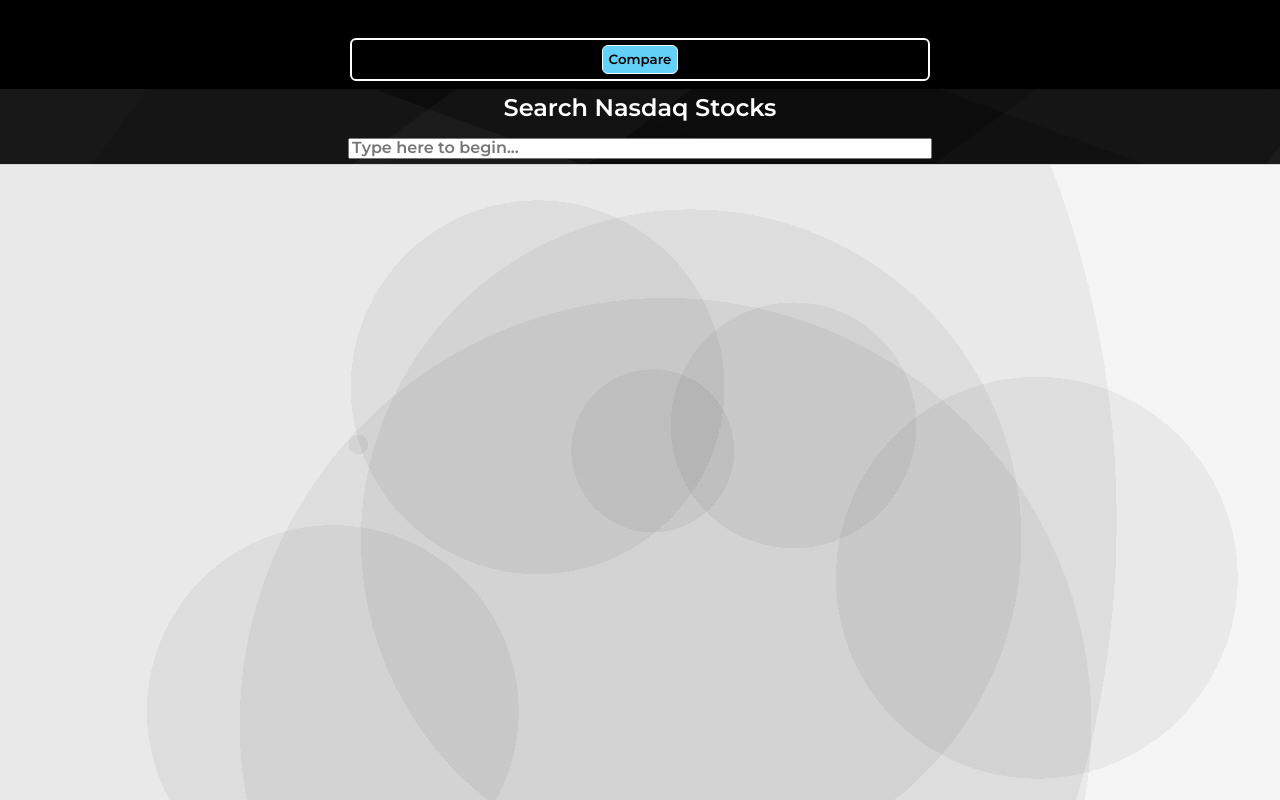
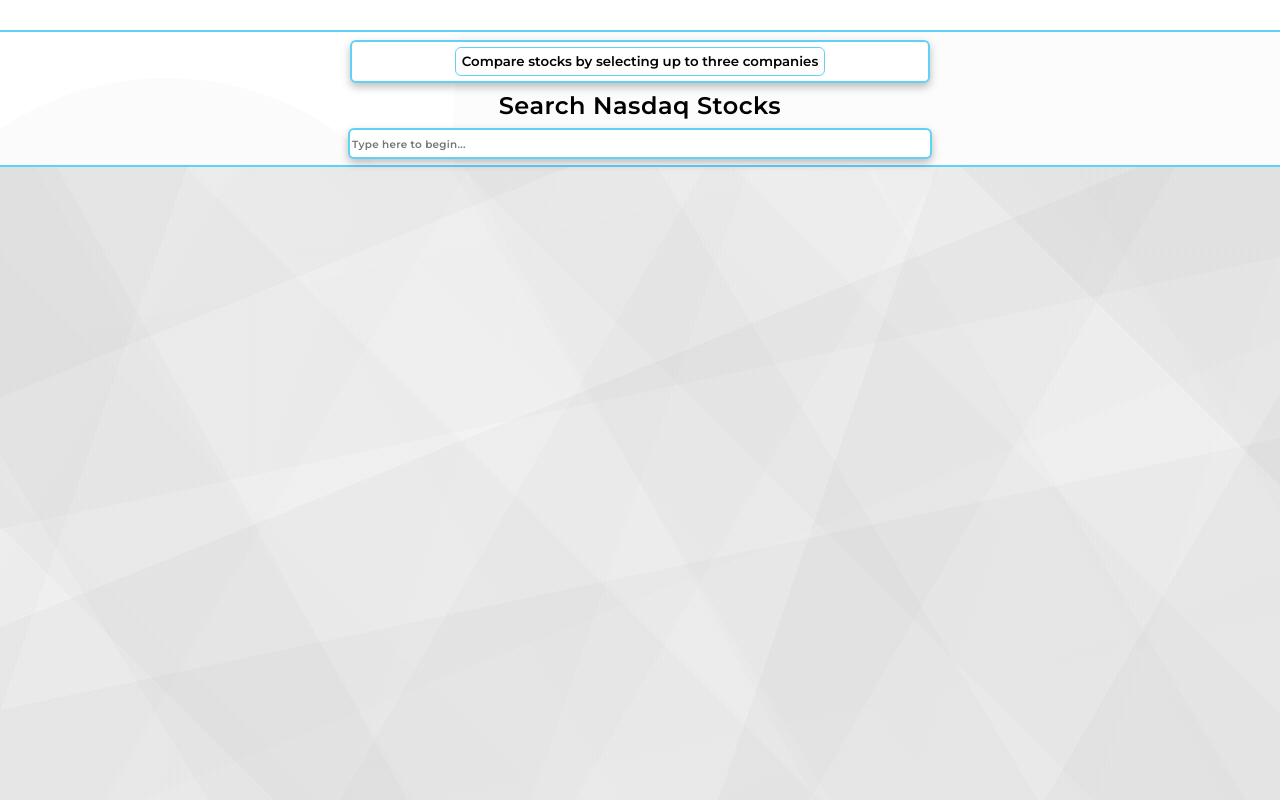
Before and after one commit to JordanAlexanderIT/jordanalexanderit.github.io, a plain HTML site: page stocksearch/index.html in a window 1280 px wide. Drawn offline with Linux system fonts and the light colour scheme; no server answers.

Commit message:
Submission version update
Close to the final version.

```diff
--- a/stocksearch/css/styles.css
+++ b/stocksearch/css/styles.css
@@ -41,11 +41,62 @@ body {
   width: 100vw;
   display: flex;
   flex-direction: column;
-  background-color: black;
+  /* background-color: white; */
+  background-image: radial-gradient(
+      circle at 13% 47%,
+      rgba(140, 140, 140, 0.03) 0%,
+      rgba(140, 140, 140, 0.03) 25%,
+      transparent 25%,
+      transparent 100%
+    ),
+    radial-gradient(
+      circle at 28% 63%,
+      rgba(143, 143, 143, 0.03) 0%,
+      rgba(143, 143, 143, 0.03) 16%,
+      transparent 16%,
+      transparent 100%
+    ),
+    radial-gradient(
+      circle at 81% 56%,
+      rgba(65, 65, 65, 0.03) 0%,
+      rgba(65, 65, 65, 0.03) 12%,
+      transparent 12%,
+      transparent 100%
+    ),
+    radial-gradient(
+      circle at 26% 48%,
+      rgba(60, 60, 60, 0.03) 0%,
+      rgba(60, 60, 60, 0.03) 6%,
+      transparent 6%,
+      transparent 100%
+    ),
+    radial-gradient(
+      circle at 97% 17%,
+      rgba(150, 150, 150, 0.03) 0%,
+      rgba(150, 150, 150, 0.03) 56%,
+      transparent 56%,
+      transparent 100%
+    ),
+    radial-gradient(
+      circle at 50% 100%,
+      rgba(25, 25, 25, 0.03) 0%,
+      rgba(25, 25, 25, 0.03) 36%,
+      transparent 36%,
+      transparent 100%
+    ),
+    radial-gradient(
+      circle at 55% 52%,
+      rgba(69, 69, 69, 0.03) 0%,
+      rgba(69, 69, 69, 0.03) 6%,
+      transparent 6%,
+      transparent 100%
+    ),
+    linear-gradient(90deg, rgb(255, 255, 255), rgb(255, 255, 255));
 }
 .stock-ticker {
   height: 4%;
-  background-color: black;
+  background-color: white;
+  border-bottom: 2px solid #61d1f7;
   overflow: hidden;
   padding-left: 100%;
   box-sizing: content-box;
@@ -91,58 +142,22 @@ body {
   animation-timing-function: linear;
   -webkit-animation-name: ticker;
   animation-name: ticker;
-  -webkit-animation-duration: 150s;
-  animation-duration: 150s;
+  -webkit-animation-duration: 200s;
+  animation-duration: 200s;
 }
 .ticker-item {
   display: inline-block;
   padding: 0 1rem;
   font-size: 1rem;
-  color: white;
+  color: black;
 }
 .searchbar-wrapper {
   display: flex;
   flex-direction: row;
   justify-content: center;
-  align-items: center;
   height: 10%;
   width: 100%;
-  border-bottom: 1px solid lightgray;
-  /* background-color: burlywood; */
-  background-image: linear-gradient(
-      200deg,
-      rgba(171, 171, 171, 0.05) 0%,
-      rgba(171, 171, 171, 0.05) 23%,
-      rgba(90, 90, 90, 0.05) 23%,
-      rgba(90, 90, 90, 0.05) 48%,
-      rgba(65, 65, 65, 0.05) 48%,
-      rgba(65, 65, 65, 0.05) 61%,
-      rgba(232, 232, 232, 0.05) 61%,
-      rgba(232, 232, 232, 0.05) 100%
-    ),
-    linear-gradient(
-      126deg,
-      rgba(194, 194, 194, 0.05) 0%,
-      rgba(194, 194, 194, 0.05) 11%,
-      rgba(127, 127, 127, 0.05) 11%,
-      rgba(127, 127, 127, 0.05) 33%,
-      rgba(117, 117, 117, 0.05) 33%,
-      rgba(117, 117, 117, 0.05) 99%,
-      rgba(248, 248, 248, 0.05) 99%,
-      rgba(248, 248, 248, 0.05) 100%
-    ),
-    linear-gradient(
-      144deg,
-      rgba(64, 64, 64, 0.05) 0%,
-      rgba(64, 64, 64, 0.05) 33%,
-      rgba(211, 211, 211, 0.05) 33%,
-      rgba(211, 211, 211, 0.05) 50%,
-      rgba(53, 53, 53, 0.05) 50%,
-      rgba(53, 53, 53, 0.05) 75%,
-      rgba(144, 144, 144, 0.05) 75%,
-      rgba(144, 144, 144, 0.05) 100%
-    ),
-    linear-gradient(329deg, hsl(148, 0%, 0%), hsl(148, 0%, 0%));
+  border-bottom: 2px solid #61d1f7;
 }
 .ticker-item-price {
   color: #32cd32;
@@ -151,9 +166,9 @@ body {
 .stock-search-title {
   text-align: center;
   font-size: 1.5rem;
-  color: white;
-  height: 50%;
-  padding-bottom: 1rem;
+  color: black;
+  margin-bottom: 0.5rem;
+  letter-spacing: 0.02em;
 }
 .searchbar {
   display: flex;
@@ -167,23 +182,29 @@ body {
   justify-content: center;
   width: 100%;
   height: 50%;
+  filter: drop-shadow(0px 4px 4px rgba(0, 0, 0, 0.25));
 }
 .stock-search input {
   width: 50%;
+  height: 25px;
+  border: 2px solid #61d1f7;
+  border-radius: 6px;
+  letter-spacing: 0.02em;
 }
 .stock-search input::placeholder {
   font-weight: bold;
   font-family: "montserrat", Arial, sans-serif;
-  font-size: 1rem;
+  font-size: 0.65rem;
 }
 .compare-wrapper {
   display: flex;
   justify-content: center;
   width: 45%;
-  background-color: black;
-  border: 2px solid white;
+  background-color: white;
+  border: 2px solid #61d1f7;
   border-radius: 6px;
   margin: 0.5rem auto;
+  filter: drop-shadow(0px 4px 4px rgba(0, 0, 0, 0.25));
 }
 .comp-entry-button {
   background-color: #61d1f7;
@@ -204,88 +225,131 @@ body {
   align-items: center;
   height: 85%;
   width: 100%;
-  background-image: radial-gradient(
-      circle at 28% 44%,
-      hsla(77, 0%, 3%, 0.05) 0%,
-      hsla(77, 0%, 3%, 0.05) 1%,
-      transparent 1%,
-      transparent 73%,
-      transparent 73%,
-      transparent 100%
+  background-image: linear-gradient(
+      158deg,
+      rgba(84, 84, 84, 0.03) 0%,
+      rgba(84, 84, 84, 0.03) 20%,
+      rgba(219, 219, 219, 0.03) 20%,
+      rgba(219, 219, 219, 0.03) 40%,
+      rgba(54, 54, 54, 0.03) 40%,
+      rgba(54, 54, 54, 0.03) 60%,
+      rgba(99, 99, 99, 0.03) 60%,
+      rgba(99, 99, 99, 0.03) 80%,
+      rgba(92, 92, 92, 0.03) 80%,
+      rgba(92, 92, 92, 0.03) 100%
     ),
-    radial-gradient(
-      circle at 81% 65%,
-      hsla(77, 0%, 3%, 0.05) 0%,
-      hsla(77, 0%, 3%, 0.05) 18%,
-      transparent 18%,
-      transparent 77%,
-      transparent 77%,
-      transparent 100%
+    linear-gradient(
+      45deg,
+      rgba(221, 221, 221, 0.02) 0%,
+      rgba(221, 221, 221, 0.02) 14.286%,
+      rgba(8, 8, 8, 0.02) 14.286%,
+      rgba(8, 8, 8, 0.02) 28.572%,
+      rgba(52, 52, 52, 0.02) 28.572%,
+      rgba(52, 52, 52, 0.02) 42.858%,
+      rgba(234, 234, 234, 0.02) 42.858%,
+      rgba(234, 234, 234, 0.02) 57.144%,
+      rgba(81, 81, 81, 0.02) 57.144%,
+      rgba(81, 81, 81, 0.02) 71.42999999999999%,
+      rgba(239, 239, 239, 0.02) 71.43%,
+      rgba(239, 239, 239, 0.02) 85.71600000000001%,
+      rgba(187, 187, 187, 0.02) 85.716%,
+      rgba(187, 187, 187, 0.02) 100.002%
     ),
-    radial-gradient(
-      circle at 51% 45%,
-      hsla(77, 0%, 3%, 0.05) 0%,
-      hsla(77, 0%, 3%, 0.05) 11%,
-      transparent 11%,
-      transparent 12%,
-      transparent 12%,
-      transparent 100%
+    linear-gradient(
+      109deg,
+      rgba(33, 33, 33, 0.03) 0%,
+      rgba(33, 33, 33, 0.03) 12.5%,
+      rgba(147, 147, 147, 0.03) 12.5%,
+      rgba(147, 147, 147, 0.03) 25%,
+      rgba(131, 131, 131, 0.03) 25%,
+      rgba(131, 131, 131, 0.03) 37.5%,
+      rgba(151, 151, 151, 0.03) 37.5%,
+      rgba(151, 151, 151, 0.03) 50%,
+      rgba(211, 211, 211, 0.03) 50%,
+      rgba(211, 211, 211, 0.03) 62.5%,
+      rgba(39, 39, 39, 0.03) 62.5%,
+      rgba(39, 39, 39, 0.03) 75%,
+      rgba(55, 55, 55, 0.03) 75%,
+      rgba(55, 55, 55, 0.03) 87.5%,
+      rgba(82, 82, 82, 0.03) 87.5%,
+      rgba(82, 82, 82, 0.03) 100%
     ),
-    radial-gradient(
-      circle at 10% 56%,
-      hsla(77, 0%, 3%, 0.05) 0%,
-      hsla(77, 0%, 3%, 0.05) 82%,
-      transparent 82%,
-      transparent 90%,
-      transparent 90%,
-      transparent 100%
+    linear-gradient(
+      348deg,
+      rgba(42, 42, 42, 0.02) 0%,
+      rgba(42, 42, 42, 0.02) 20%,
+      rgba(8, 8, 8, 0.02) 20%,
+      rgba(8, 8, 8, 0.02) 40%,
+      rgba(242, 242, 242, 0.02) 40%,
+      rgba(242, 242, 242, 0.02) 60%,
+      rgba(42, 42, 42, 0.02) 60%,
+      rgba(42, 42, 42, 0.02) 80%,
+      rgba(80, 80, 80, 0.02) 80%,
+      rgba(80, 80, 80, 0.02) 100%
     ),
-    radial-gradient(
-      circle at 42% 35%,
-      hsla(77, 0%, 3%, 0.05) 0%,
-      hsla(77, 0%, 3%, 0.05) 22%,
-      transparent 22%,
-      transparent 77%,
-      transparent 77%,
-      transparent 100%
+    linear-gradient(
+      120deg,
+      rgba(106, 106, 106, 0.03) 0%,
+      rgba(106, 106, 106, 0.03) 14.286%,
+      rgba(67, 67, 67, 0.03) 14.286%,
+      rgba(67, 67, 67, 0.03) 28.572%,
+      rgba(134, 134, 134, 0.03) 28.572%,
+      rgba(134, 134, 134, 0.03) 42.858%,
+      rgba(19, 19, 19, 0.03) 42.858%,
+      rgba(19, 19, 19, 0.03) 57.144%,
+      rgba(101, 101, 101, 0.03) 57.144%,
+      rgba(101, 101, 101, 0.03) 71.42999999999999%,
+      rgba(205, 205, 205, 0.03) 71.43%,
+      rgba(205, 205, 205, 0.03) 85.71600000000001%,
+      rgba(53, 53, 53, 0.03) 85.716%,
+      rgba(53, 53, 53, 0.03) 100.002%
     ),
-    radial-gradient(
-      circle at 26% 86%,
-      hsla(77, 0%, 3%, 0.05) 0%,
-      hsla(77, 0%, 3%, 0.05) 17%,
-      transparent 17%,
-      transparent 52%,
-      transparent 52%,
-      transparent 100%
+    linear-gradient(
+      45deg,
+      rgba(214, 214, 214, 0.03) 0%,
+      rgba(214, 214, 214, 0.03) 16.667%,
+      rgba(255, 255, 255, 0.03) 16.667%,
+      rgba(255, 255, 255, 0.03) 33.334%,
+      rgba(250, 250, 250, 0.03) 33.334%,
+      rgba(250, 250, 250, 0.03) 50.001000000000005%,
+      rgba(231, 231, 231, 0.03) 50.001%,
+      rgba(231, 231, 231, 0.03) 66.668%,
+      rgba(241, 241, 241, 0.03) 66.668%,
+      rgba(241, 241, 241, 0.03) 83.33500000000001%,
+      rgba(31, 31, 31, 0.03) 83.335%,
+      rgba(31, 31, 31, 0.03) 100.002%
     ),
-    radial-gradient(
-      circle at 52% 88%,
-      hsla(77, 0%, 3%, 0.05) 0%,
-      hsla(77, 0%, 3%, 0.05) 49%,
-      transparent 49%,
-      transparent 70%,
-      transparent 70%,
-      transparent 100%
+    linear-gradient(
+      59deg,
+      rgba(224, 224, 224, 0.03) 0%,
+      rgba(224, 224, 224, 0.03) 12.5%,
+      rgba(97, 97, 97, 0.03) 12.5%,
+      rgba(97, 97, 97, 0.03) 25%,
+      rgba(143, 143, 143, 0.03) 25%,
+      rgba(143, 143, 143, 0.03) 37.5%,
+      rgba(110, 110, 110, 0.03) 37.5%,
+      rgba(110, 110, 110, 0.03) 50%,
+      rgba(34, 34, 34, 0.03) 50%,
+      rgba(34, 34, 34, 0.03) 62.5%,
+      rgba(155, 155, 155, 0.03) 62.5%,
+      rgba(155, 155, 155, 0.03) 75%,
+      rgba(249, 249, 249, 0.03) 75%,
+      rgba(249, 249, 249, 0.03) 87.5%,
+      rgba(179, 179, 179, 0.03) 87.5%,
+      rgba(179, 179, 179, 0.03) 100%
     ),
-    radial-gradient(
-      circle at 62% 41%,
-      hsla(77, 0%, 3%, 0.05) 0%,
-      hsla(77, 0%, 3%, 0.05) 14%,
-      transparent 14%,
-      transparent 45%,
-      transparent 45%,
-      transparent 100%
+    linear-gradient(
+      241deg,
+      rgba(58, 58, 58, 0.02) 0%,
+      rgba(58, 58, 58, 0.02) 25%,
+      rgba(124, 124, 124, 0.02) 25%,
+      rgba(124, 124, 124, 0.02) 50%,
+      rgba(254, 254, 254, 0.02) 50%,
+      rgba(254, 254, 254, 0.02) 75%,
+      rgba(52, 52, 52, 0.02) 75%,
+      rgba(52, 52, 52, 0.02) 100%
     ),
-    radial-gradient(
-      circle at 54% 59%,
-      hsla(77, 0%, 3%, 0.05) 0%,
-      hsla(77, 0%, 3%, 0.05) 42%,
-      transparent 42%,
-      transparent 86%,
-      transparent 86%,
-      transparent 100%
-    ),
-    linear-gradient(135deg, hsl(196, 0%, 96%), hsl(196, 0%, 96%));
+    linear-gradient(90deg, #ffffff, #ffffff);
 }
 .loader {
   border: 16px solid #f3f3f3; /* Light grey */
@@ -313,7 +377,7 @@ body {
   display: flex;
   justify-content: center;
   font-weight: bold;
-  margin: 1rem;
+  /* margin: 1rem; */
   width: 50%;
 }
 .result-list a {
@@ -321,12 +385,15 @@ body {
   color: black;
 }
 .items {
-  border-bottom: 1px solid lightgray;
   margin-bottom: 0.5rem;
-  padding-bottom: 0.33rem;
   display: flex;
   align-items: center;
   justify-content: space-between;
+  border: 2px solid #61d1f7;
+  border-radius: 6px;
+  padding: 0.25rem;
+  filter: drop-shadow(0px 4px 4px rgba(0, 0, 0, 0.25));
+  background-color: white;
 }
 .items a {
   display: flex;
@@ -348,9 +415,9 @@ body {
   font-family: "montserrat";
 }
 .start-compare-button {
-  background-color: #61d1f7;
+  background-color: white;
   color: black;
-  border: 1px solid white;
+  border: 1px solid #61d1f7;
   border-radius: 6px;
   padding: 0.33rem;
   font-family: "montserrat";
@@ -536,6 +603,10 @@ body {
   text-align: center;
   padding: 0 1rem;
 }
+.sector-span {
+  margin-left: 0.33rem;
+  color: #32cd32;
+}
 .stock-price-wrapper {
   display: flex;
 }
@@ -576,7 +647,7 @@ body {
   width: 85%;
   text-align: center;
   letter-spacing: 0.02em;
-  line-height: 1.5rem;
+  line-height: 1.25rem;
   border-bottom: 2px solid slategray;
 }
 .company-description-compare p {
@@ -604,6 +675,12 @@ body {
 .compare-title-text {
   font-family: "montserrat", Arial, sans-serif;
   margin: 2rem 0;
+  border: 2px solid #61d1f7;
+  border-radius: 6px;
+  padding: 0.25rem;
+  background-color: white;
+  color: black;
+  filter: drop-shadow(0px 4px 4px rgba(0, 0, 0, 0.25));
 }
 .compare-results-wrapper {
   display: flex;
@@ -625,5 +702,5 @@ body {
   margin: 0 1rem;
   overflow: auto;
   width: 33%;
-  height: 90%;
+  height: 85%;
 }
--- a/stocksearch/index.html
+++ b/stocksearch/index.html
@@ -23,7 +23,9 @@
       </div>
       <div class="compare-wrapper" id="compareWrapper">
         <div class="compare-list" id="compareList"></div>
-        <button id="startCompare" class="start-compare-button">Compare</button>
+        <button id="startCompare" class="start-compare-button">
+          Compare stocks by selecting up to three companies
+        </button>
       </div>
       <div class="searchbar-wrapper">
         <div class="searchbar">
```
Also changed, not shown: stocksearch/compare.html (+1 -4 lines), stocksearch/js/compare.js (+28 -5 lines), stocksearch/js/index.js (+22 -8 lines).
